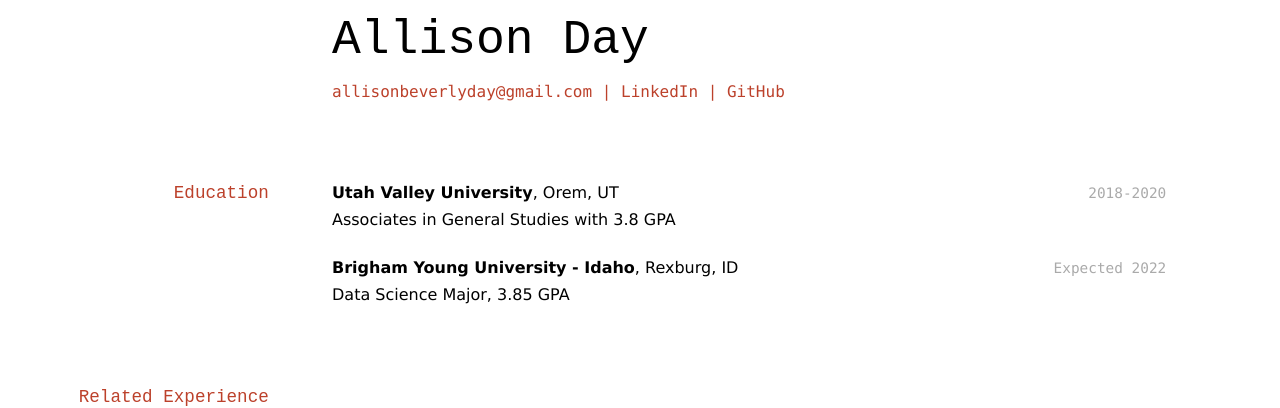
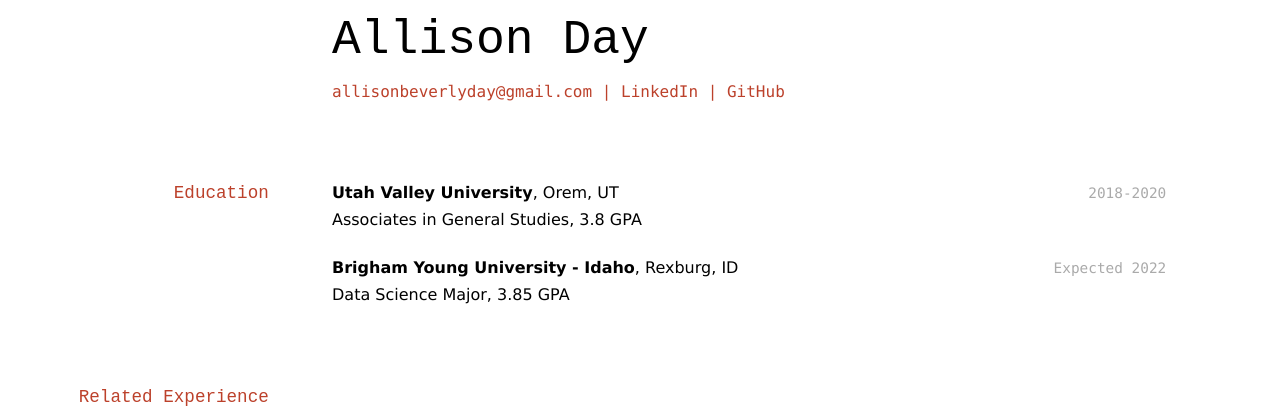
Before and after one commit to byuids-resumes/allisonbday_resume, a Jekyll site: the page built from docs/index.md, in a window 1280 px wide. Shown: the top 408 px of the page. Built offline with Jekyll 4.4.1, drawn with Linux system fonts in a browser that asks for light colours.

Commit message:
itty bitty thing in education

```diff
--- a/docs/index.md
+++ b/docs/index.md
@@ -17,7 +17,7 @@ title: Allison Day's Resume
 `2018-2020`
 __Utah Valley University__, Orem, UT
 
-- Associates in General Studies with 3.8 GPA
+- Associates in General Studies, 3.8 GPA
 
 `Expected 2022`
 __Brigham Young University - Idaho__, Rexburg, ID
```
